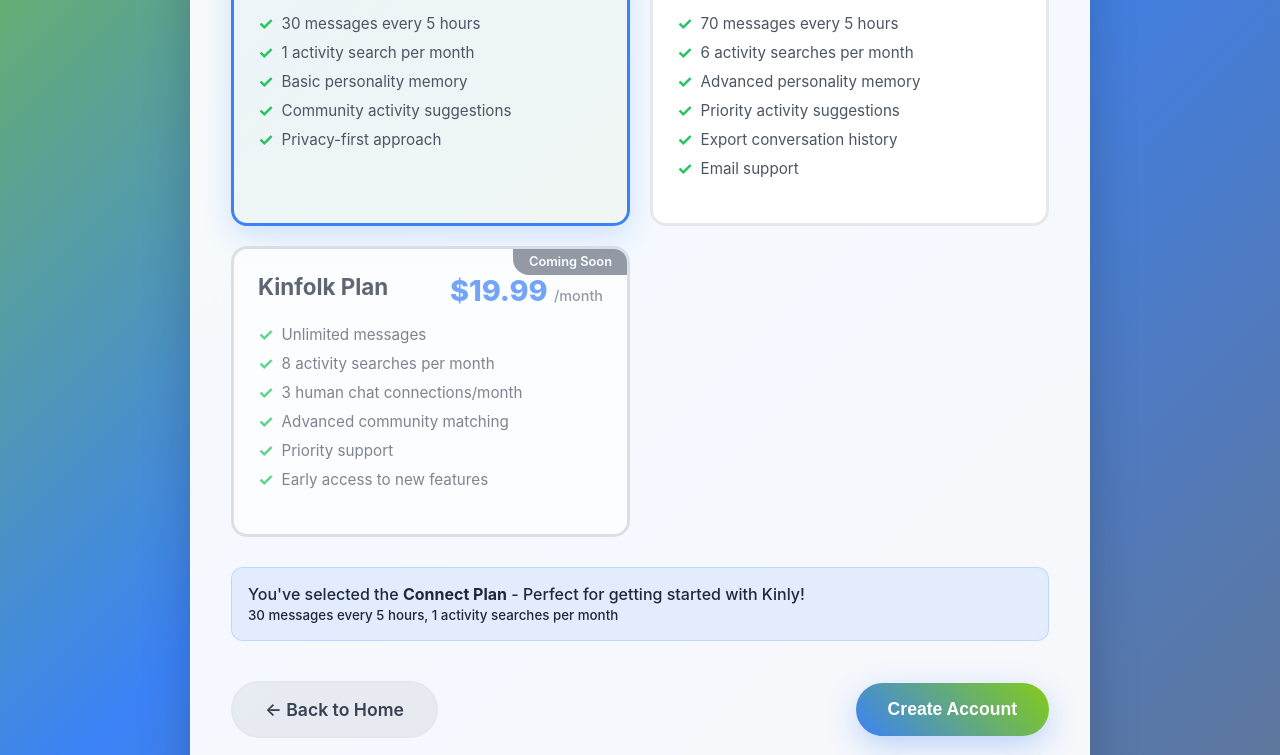
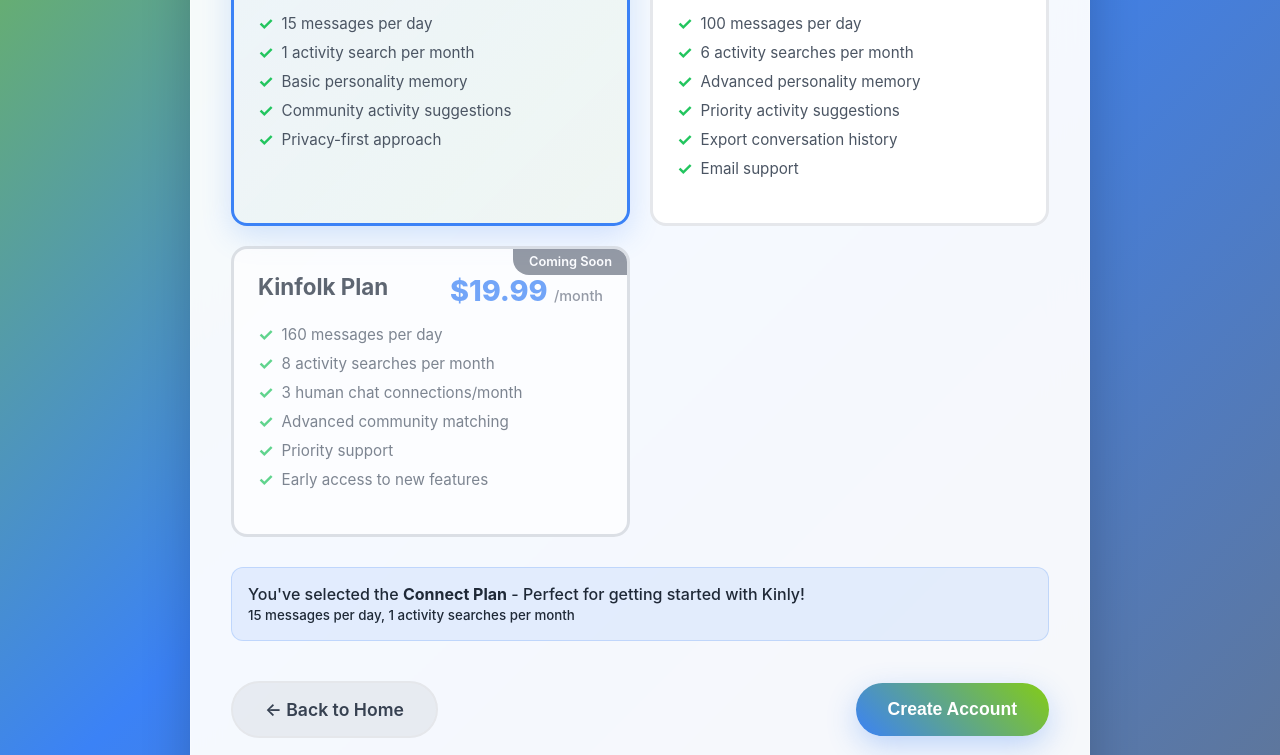
Before and after one commit to Plum-Designer/getkinly, a plain HTML site: page signup.html in a window 1280 px wide. Shown: the part 598-1353 px from the top of the page. Drawn offline with Linux system fonts and the light colour scheme.

Commit message:
Create signup.html

```diff
--- a/signup.html
+++ b/signup.html
@@ -492,7 +492,7 @@
                             </div>
 
                             <ul class="plan-features">
-                                <li>30 messages every 5 hours</li>
+                                <li>15 messages per day</li>
                                 <li>1 activity search per month</li>
                                 <li>Basic personality memory</li>
                                 <li>Community activity suggestions</li>
@@ -513,7 +513,7 @@
                             </div>
 
                             <ul class="plan-features">
-                                <li>70 messages every 5 hours</li>
+                                <li>100 messages per day</li>
                                 <li>6 activity searches per month</li>
                                 <li>Advanced personality memory</li>
                                 <li>Priority activity suggestions</li>
@@ -536,7 +536,7 @@
                             </div>
 
                             <ul class="plan-features">
-                                <li>Unlimited messages</li>
+                                <li>160 messages per day</li>
                                 <li>8 activity searches per month</li>
                                 <li>3 human chat connections/month</li>
                                 <li>Advanced community matching</li>
@@ -589,23 +589,21 @@
             connect: {
                 name: 'Connect Plan',
                 price: 'Free',
-                messagesPerWindow: 30,
-                windowHours: 5,
+                messagesPerDay: 15,
                 monthlySearches: 1,
                 description: 'Perfect for getting started with Kinly!'
             },
             community: {
                 name: 'Community Plan',
                 price: '$12.99/month',
-                messagesPerWindow: 70,
-                windowHours: 5,
+                messagesPerDay: 100,
                 monthlySearches: 6,
                 description: 'Great for regular users who want more conversations!'
             },
             kinfolk: {
                 name: 'Kinfolk Plan',
                 price: '$19.99/month',
-                messagesPerWindow: 'Unlimited',
+                messagesPerDay: 160,
                 monthlySearches: 8,
                 description: 'Coming soon with human chat connections!'
             }
@@ -634,11 +632,9 @@
             const summaryEl = document.getElementById('planSummary');
             const textEl = document.getElementById('summaryText');
 
-            const messagesText = plan.messagesPerWindow === 'Unlimited' ? 'Unlimited messages' : `${plan.messagesPerWindow} messages every 5 hours`;
-
             textEl.innerHTML = `
                 You've selected the <strong>${plan.name}</strong> - ${plan.description}
-                <br><small>${messagesText}, ${plan.monthlySearches} activity searches per month</small>
+                <br><small>${plan.messagesPerDay} messages per day, ${plan.monthlySearches} activity searches per month</small>
             `;
 
             summaryEl.classList.add('show');
@@ -757,14 +753,12 @@
                 name: name,
                 plan: selectedPlan,
                 planDetails: {
-                    messagesPerWindow: plans[selectedPlan].messagesPerWindow === 'Unlimited' ? 999999 : plans[selectedPlan].messagesPerWindow,
-                    windowHours: plans[selectedPlan].windowHours || 5,
+                    messagesPerDay: plans[selectedPlan].messagesPerDay,
                     monthlySearches: plans[selectedPlan].monthlySearches
                 },
-                currentWindow: {
+                dailyUsage: {
                     messagesUsed: 0,
-                    windowStart: Date.now(),
-                    windowEnd: Date.now() + (5 * 60 * 60 * 1000) // 5 hours from now
+                    date: new Date().toDateString() // Track by date string
                 },
                 monthlySearchesUsed: 0,
                 monthlyResetDate: getNextMonthlyReset(),
```
